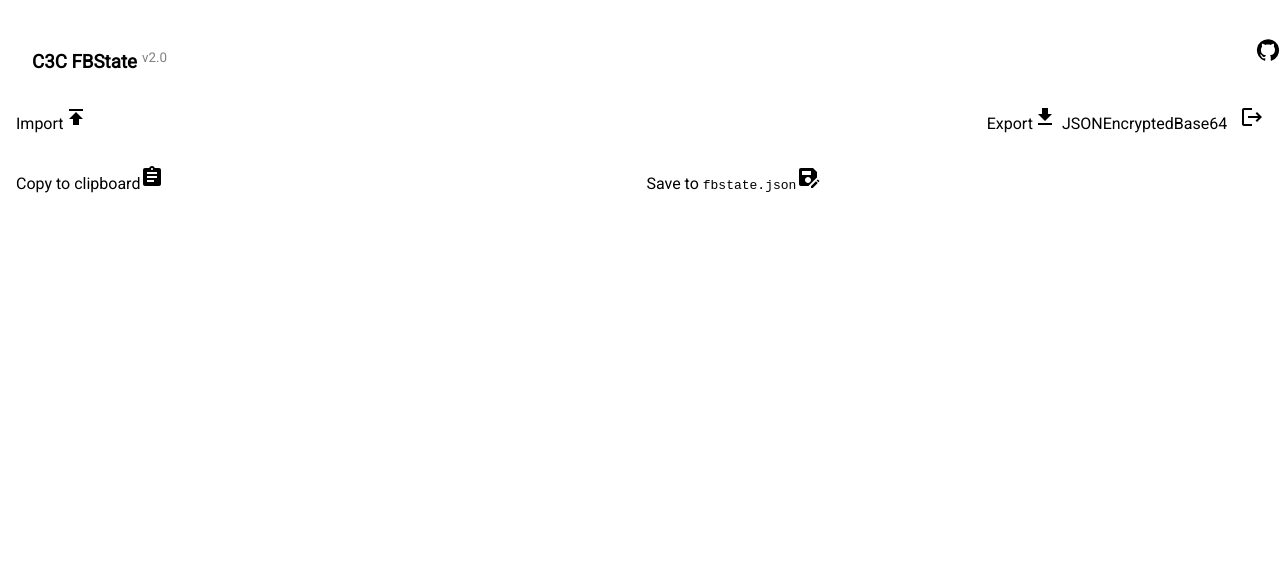
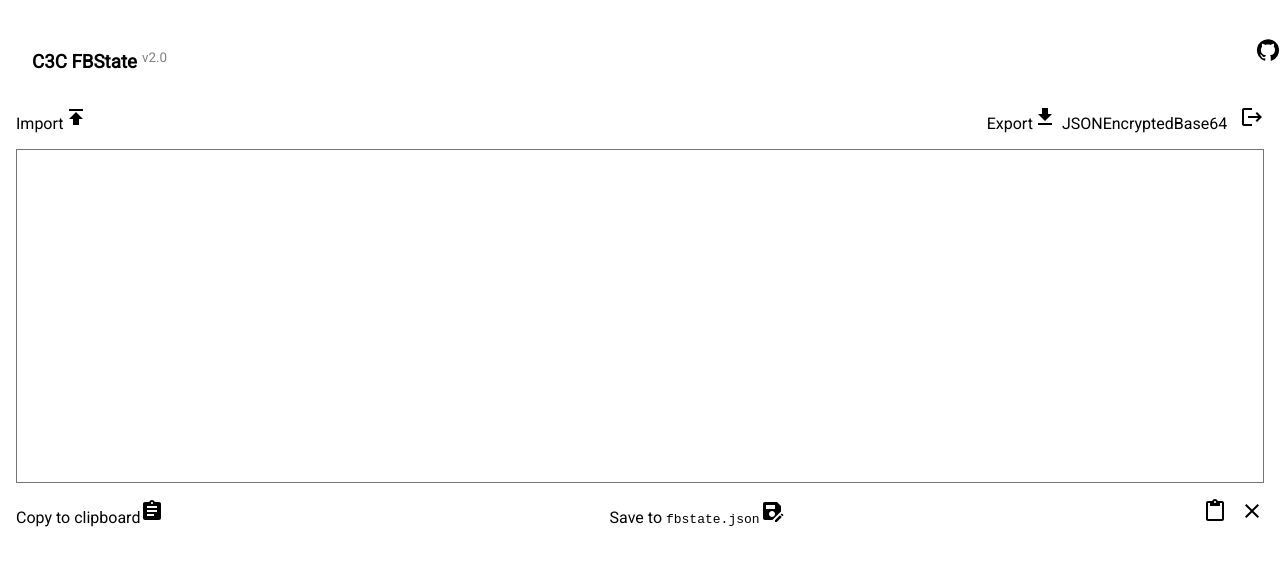
Before and after one commit to c3cbot/c3c-ufc-utility, a React (Vite) app: page / in a window 1280 px wide. Shown: the top 566 px of the page. Built offline with nearby package versions, Linux system fonts and the light colour scheme.

Commit message:
fix textarea and so much thing

```diff
--- a/src/gui/App.tsx
+++ b/src/gui/App.tsx
@@ -4,10 +4,12 @@
 import LogoutIcon from "@mui/icons-material/Logout"
 import SaveAsIcon from "@mui/icons-material/SaveAs"
 import AssignmentIcon from "@mui/icons-material/Assignment"
-import { useCallback, useEffect, useRef, useState } from 'react';
+import ContentPasteIcon from '@mui/icons-material/ContentPaste';
+import { useCallback, useState } from 'react';
 import { prompt } from 'mdui/functions/prompt.js';
 import { alert } from 'mdui/functions/alert.js';
 import { confirm } from 'mdui/functions/confirm.js';
+import ClearIcon from "@mui/icons-material/Clear"
 
 const fixIcon = {
     marginBottom: '5px',
@@ -17,26 +19,6 @@
 function App() {
     const [lastExportedType, setLastExportedType] = useState<"json" | "base64" | "encrypted">("json");
     const [value, setValue] = useState('');
-    const inputRef = useRef<HTMLInputElement>(null);
-
-    useEffect(() => {
-        //#region mdui#338 workaround
-        const injectedSheet = new CSSStyleSheet;
-        injectedSheet.replaceSync(`.input { padding-right: 16px; } .container { padding-right: 0; }`);
-        inputRef.current?.shadowRoot?.adoptedStyleSheets.push(injectedSheet);
-        //#endregion
-
-        const handleInputUpdate = () => {
-            setValue(inputRef.current?.value || '');
-            console.log(inputRef.current?.value);
-        };
-
-        inputRef.current?.addEventListener('keydown', handleInputUpdate);
-
-        return () => {
-            inputRef.current?.removeEventListener('keydown', handleInputUpdate);
-        };
-    }, []);
 
     //#region Handle import
     const handleImport = useCallback(async () => {
@@ -230,6 +212,14 @@
     //#endregion
 
     //#region Various buttons
+    const handleClear = useCallback(() => {
+        setValue('');
+    }, []);
+
+    const handlePasteData = useCallback(async () => {
+        setValue(await navigator.clipboard.readText());
+    }, []);
+
     const handleCopy = useCallback(() => {
         navigator.clipboard.writeText(value);
     }, [value]);
@@ -290,6 +280,7 @@
     }, []);
     //#endregion
 
+
     return (
         <>
             <div className="main">
@@ -335,20 +326,16 @@
                                 <mdui-menu-item onClick={handleExportBase64}>Base64</mdui-menu-item>
                             </mdui-menu>
                         </mdui-dropdown>
-                        <mdui-tooltip onClick={deleteState} placement='top-end' content="Delete local FBState (logout without FBState invalidation)">
+                        <mdui-tooltip variant="rich" onClick={deleteState} placement='top-end' content="Delete local FBState (logout without FBState invalidation)">
                             <mdui-button-icon variant="outlined">
                                 <LogoutIcon />
                             </mdui-button-icon>
                         </mdui-tooltip>
                     </div>
-                    <mdui-text-field
-                        rows={10}
-                        style={{
-                            fontFamily: 'monospace, consolas'
-                        }}
-                        variant="outlined"
+                    <textarea
+                        className="mainInput"
                         value={value}
-                        ref={inputRef}
+                        onChange={(e) => setValue(e.target.value)}
                     />
                     <div className="action">
                         <mdui-button onClick={handleCopy} variant='filled' slot="trigger" style={{ flex: 1 }}>
@@ -363,6 +350,16 @@
                                 <SaveAsIcon />
                             </mdui-icon>
                         </mdui-button>
+                        <mdui-tooltip variant="rich" placement='top-end' content="Paste from clipboard">
+                            <mdui-button-icon onClick={handlePasteData} variant="outlined">
+                                <ContentPasteIcon />
+                            </mdui-button-icon>
+                        </mdui-tooltip>
+                        <mdui-tooltip variant="rich" placement='top-end' content="Clear">
+                            <mdui-button-icon onClick={handleClear} variant="outlined">
+                                <ClearIcon />
+                            </mdui-button-icon>
+                        </mdui-tooltip>
                     </div>
                 </div>
             </div>
--- a/src/gui/index.scss
+++ b/src/gui/index.scss
@@ -1,11 +1,35 @@
 :root {
     --mdui-shape-corner-full: 7px;
+}
+
+::-webkit-scrollbar {
+    width: 10px;
+    height: 10px;
+    background-color: transparent;
+}
+
+::-webkit-scrollbar-thumb {
+    background-color: rgba(128, 128, 128, .7);
+    border-radius: 10px;
+    background-clip: content-box;
+    border: 4px solid transparent;
+    transition: .2s;
+}
+
+::-webkit-scrollbar-thumb:hover {
+    background-clip: content-box;
+    border: 3px solid transparent;
+}
+
+::-webkit-scrollbar-thumb:active {
+    background-color: rgba(128, 128, 128, .4);
+    background-clip: content-box;
 }
 
 body {
     margin: 0;
     padding: 0;
-    min-width: 450px;
+    min-width: 550px;
     font-family: 'Roboto', sans-serif;
 }
 
@@ -38,3 +62,27 @@
         }
     }
 }
+
+.mainInput {
+    max-height: 300px;
+    height: 300px;
+    box-shadow: inset 0 0 0 .0625rem rgb(var(--mdui-color-outline));
+    border-radius: var(--mdui-shape-corner-extra-small);
+    position: relative;
+    display: flex;
+    align-items: center;
+    transition: box-shadow var(--mdui-motion-duration-short4) var(--mdui-motion-easing-standard);
+    padding: 1rem;
+    outline: none;
+    font-family: monospace;
+    resize: none;
+
+    &:hover {
+        box-shadow: inset 0 0 0 .0625rem rgb(var(--mdui-color-on-surface));
+    }
+
+    &:focus,
+    &:active {
+        box-shadow: inset 0 0 0 .125rem rgb(var(--mdui-color-primary));
+    }
+}
```
Also changed, not shown: src/manifest.json.
